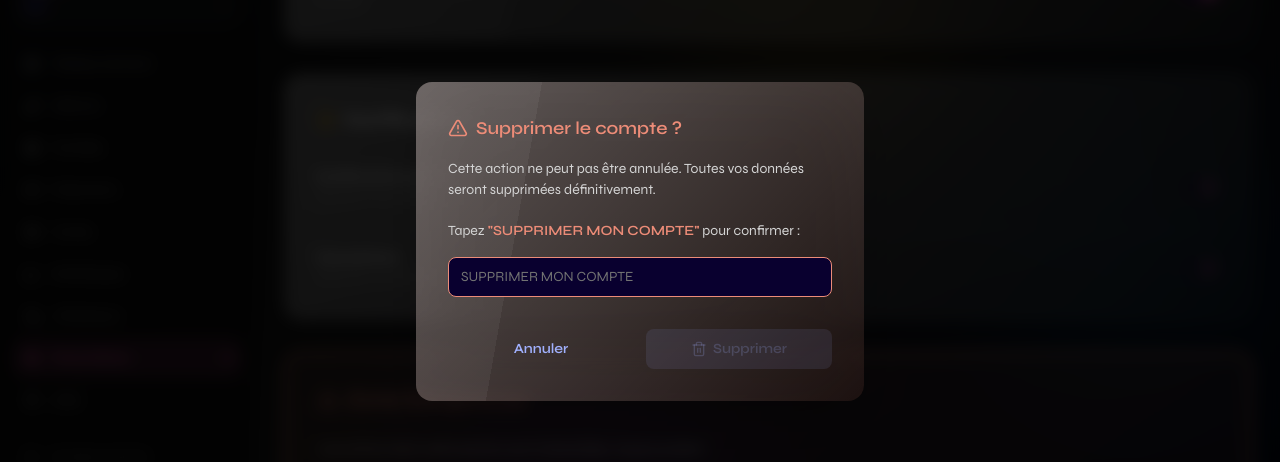
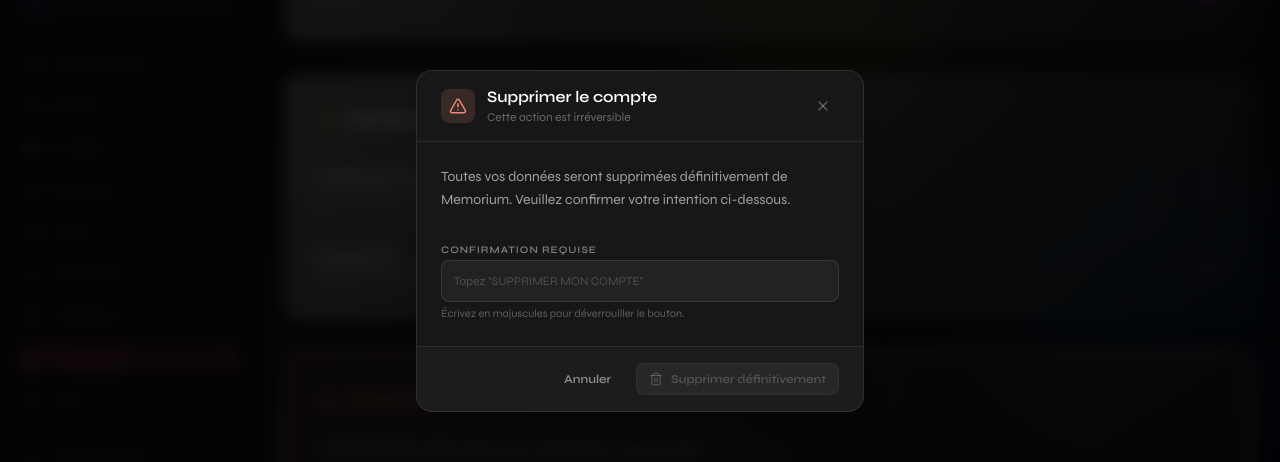
Before and after one commit to gedeon2306/memorium, a Next.js app in the folder frontend/: page /dashboard/settings in a window 1280 px wide. Both pictures are taken after a click on the button "Supprimer mon compte". Shown: the part 159-621 px from the top of the page. Built offline with nearby package versions, Linux system fonts and the light colour scheme; no server answers.

Commit message:
Redesign des modals

```diff
--- a/frontend/app/dashboard/settings/page.tsx
+++ b/frontend/app/dashboard/settings/page.tsx
@@ -4,7 +4,7 @@ import { deleteUserProfil, getUserProfil, updateUserProfil } from "@/app/actions
 import { ROUTES } from "@/constants/routes";
 import axios from "axios";
 import { motion } from "framer-motion";
-import { Settings, Shield, Bell, Trash2, AlertTriangle } from "lucide-react";
+import { Settings, Shield, Bell, Trash2, AlertTriangle, Loader2, X } from "lucide-react";
 import { useEffect, useState } from "react";
 import { useRouter } from 'next/navigation';
 import toast from "react-hot-toast";
@@ -188,59 +188,105 @@ export default function SettingsPage() {
           initial={{ opacity: 0 }}
           animate={{ opacity: 1 }}
           exit={{ opacity: 0 }}
-          className="fixed inset-0 flex items-center justify-center bg-black/80 backdrop-blur-sm z-50"
+          className="fixed inset-0 flex items-center justify-center bg-black/80 backdrop-blur-sm z-50 p-4"
         >
           <motion.div
-            initial={{ opacity: 0, scale: 0.95 }}
-            animate={{ opacity: 1, scale: 1 }}
-            exit={{ opacity: 0, scale: 0.95 }}
-            className="card glass w-full max-w-md bg-error/10 shadow-2xl"
+            initial={{ opacity: 0, scale: 0.95, y: 10 }}
+            animate={{ opacity: 1, scale: 1, y: 0 }}
+            exit={{ opacity: 0, scale: 0.95, y: 10 }}
+            className="bg-neutral-900 border border-white/10 shadow-2xl overflow-hidden max-w-md w-full rounded-2xl"
           >
-            <div className="card-body p-8">
-              <h3 className="card-title text-error text-lg mb-2 flex items-center gap-2">
-                <AlertTriangle className="w-5 h-5" />
-                Supprimer le compte ?
+            {/* Header - Style cohérent avec le premier modal */}
+            <div className="flex items-center justify-between px-6 py-4 border-b border-white/8">
+              <div className="flex items-center gap-3">
+                <div className="p-2 rounded-lg bg-error/15 text-error">
+                  <AlertTriangle size={18} />
+                </div>
+                <div>
+                  <h3 className="font-semibold text-white text-base leading-tight">
+                    Supprimer le compte
                   </h3>
-              <p className="text-neutral-300 mb-3">
-                Cette action ne peut pas être annulée. Toutes vos données seront supprimées définitivement.
+                  <p className="text-xs text-white/35 mt-0.5">
+                    Cette action est irréversible
                   </p>
-
-              {/* Confirmation Input */}
-              <div className="form-control mb-6">
-                <label className="label mb-4">
-                  <span className="label-text text-neutral-300">
-                    Tapez <span className="font-semibold text-error">"SUPPRIMER MON COMPTE"</span> pour confirmer :
-                  </span>
-                </label>
-                <input
-                  type="text"
-                  placeholder="SUPPRIMER MON COMPTE"
-                  value={deleteConfirmation}
-                  onChange={(e) => setDeleteConfirmation(e.target.value)}
-                  className="input input-bordered focus:outline-none focus:ring-2 focus:ring-error w-full focus:border-transparent border-error placeholder-neutral-500"
-                />
                 </div>
-
-              {/* Action Buttons */}
-              <div className="card-actions justify-between gap-3">
+              </div>
               <button
+                type="button"
                 onClick={() => {
                   setShowDeleteModal(false);
                   setDeleteConfirmation("");
                 }}
-                  className="btn btn-ghost flex-1"
+                className="btn btn-ghost btn-sm btn-square text-white/30 hover:text-white/70"
+              >
+                <X size={16} />
+              </button>
+            </div>
+
+            {/* Corps du modal */}
+            <div className="px-6 py-6">
+              <p className="text-sm text-neutral-400 leading-relaxed mb-6">
+                Toutes vos données seront supprimées définitivement de Memorium.
+                Veuillez confirmer votre intention ci-dessous.
+              </p>
+
+              {/* Confirmation Input - Style adapté au premier modal */}
+              <div className="form-control gap-1.5">
+                <label className="text-[10px] font-semibold text-white/45 uppercase tracking-[0.1em]">
+                  Confirmation requise
+                </label>
+                <div className="relative group">
+                  <input
+                    type="text"
+                    placeholder='Tapez "SUPPRIMER MON COMPTE"'
+                    value={deleteConfirmation}
+                    onChange={(e) => setDeleteConfirmation(e.target.value)}
+                    className="input input-sm w-full bg-white/5 border border-white/10 text-white placeholder:text-white/20 focus:outline-none focus:border-error/60 transition-colors py-5"
+                  />
+                </div>
+                <p className="text-[11px] text-white/30 mt-1">
+                  Écrivez en majuscules pour déverrouiller le bouton.
+                </p>
+              </div>
+            </div>
+
+            {/* Footer - Boutons d'action */}
+            <div className="px-6 py-4 border-t border-white/8 flex items-center justify-end gap-3 bg-white/[0.02]">
+              <button
+                type="button"
+                onClick={() => {
+                  setShowDeleteModal(false);
+                  setDeleteConfirmation("");
+                }}
+                className="btn btn-ghost btn-sm text-white/50 hover:text-white/80"
               >
                 Annuler
               </button>
-                <button
+
+              <motion.button
+                type="button"
                 onClick={handleDeleteAccount}
                 disabled={deleteConfirmation !== "SUPPRIMER MON COMPTE" || loading}
-                  className="btn btn-error flex-1"
+                whileHover={{ scale: loading || deleteConfirmation !== "SUPPRIMER MON COMPTE" ? 1 : 1.02 }}
+                whileTap={{ scale: loading ? 1 : 0.97 }}
+                className={`btn btn-sm gap-2 min-w-28 ${
+                  deleteConfirmation === "SUPPRIMER MON COMPTE"
+                  ? "btn-error shadow-lg shadow-error/20"
+                  : "btn-disabled bg-white/5 text-white/20 border-white/5"
+                }`}
               >
-                  <Trash2 className="w-4 h-4" />
-                  Supprimer
-                </button>
-              </div>
+                {loading ? (
+                  <>
+                    <Loader2 size={14} className="animate-spin" />
+                    Suppression…
+                  </>
+                ) : (
+                  <>
+                    <Trash2 size={14} />
+                    Supprimer définitivement
+                  </>
+                )}
+              </motion.button>
             </div>
           </motion.div>
         </motion.div>
```
Also changed, not shown: frontend/app/dashboard/profil/page.tsx (+62 -32 lines). Lines whose indentation alone changed are shown as unchanged.
